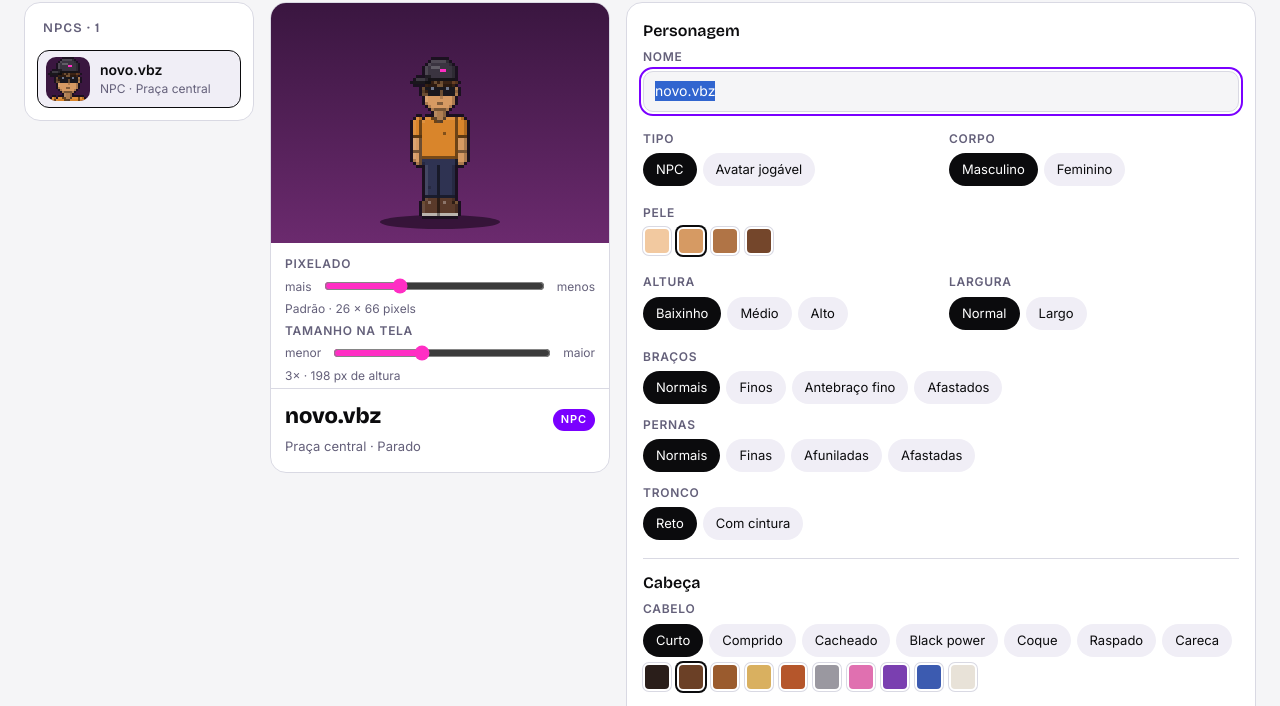
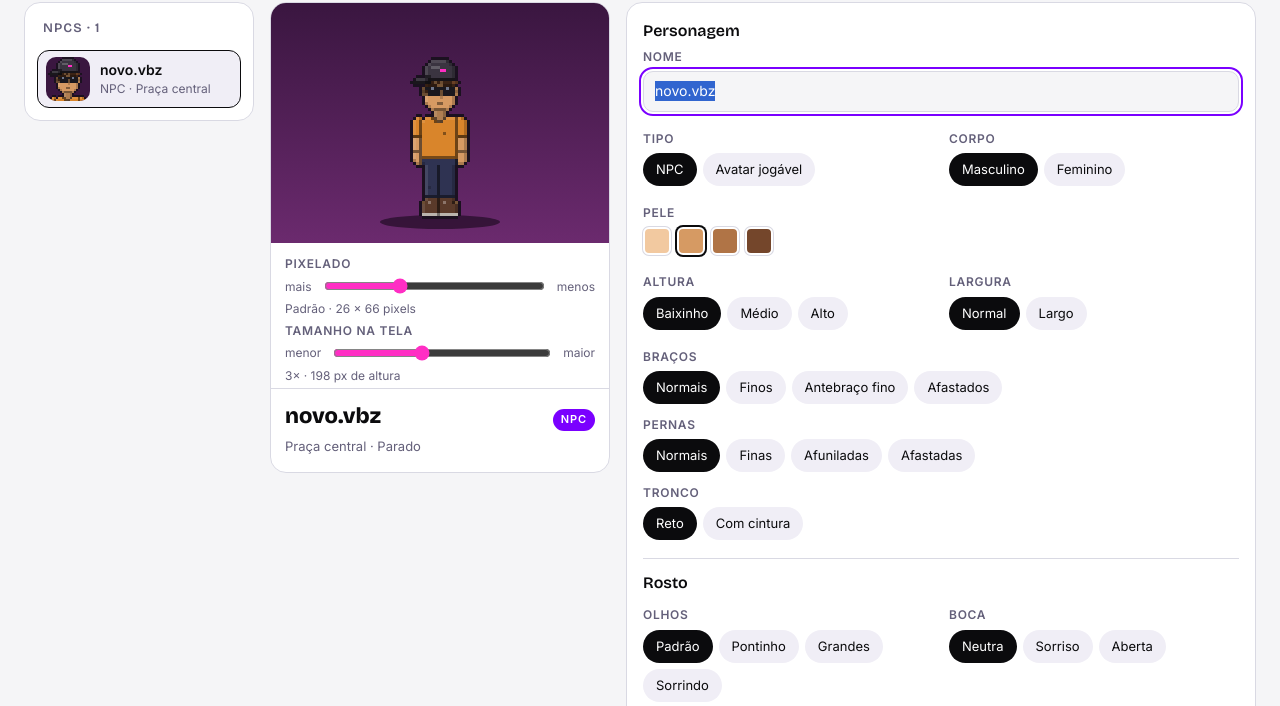
Before and after one commit to luanamatiello12-cloud/personitasvibezzzzzzz, a plain HTML site: page atelie.html in a window 1280 px wide. Shown: the part 92-798 px from the top of the page. Drawn offline with nearby package versions, Linux system fonts and the light colour scheme.

Commit message:
Opções de rosto: olhos, boca e bochechas
Co-Authored-By: Claude Fable 5.2 <noreply@anthropic.com>

```diff
--- a/atelie.html
+++ b/atelie.html
@@ -154,6 +154,9 @@ const WIDTHS=[{id:"normal",n:"Normal"},{id:"largo",n:"Largo"}];
 const ARMS=[{id:"normal",n:"Normais"},{id:"fino",n:"Finos"},{id:"afunilado",n:"Antebraço fino"},{id:"aberto",n:"Afastados"}];
 const LEGS=[{id:"normal",n:"Normais"},{id:"finas",n:"Finas"},{id:"afuniladas",n:"Afuniladas"},{id:"afastadas",n:"Afastadas"}];
 const TORSOS=[{id:"reto",n:"Reto"},{id:"cintura",n:"Com cintura"}];
+const EYES=[{id:"padrao",n:"Padrão"},{id:"pontinho",n:"Pontinho"},{id:"grandes",n:"Grandes"},{id:"felizes",n:"Sorrindo"}];
+const MOUTHS=[{id:"neutra",n:"Neutra"},{id:"sorriso",n:"Sorriso"},{id:"aberta",n:"Aberta"}];
+const CHEEKS=[{id:"sem",n:"Normais"},{id:"corada",n:"Coradas"}];
 const SHOES=[{id:"tenis",n:"Tênis"},{id:"bota",n:"Bota"}];
 const HAIRC=[{id:"2A1E1A",n:"Preto"},{id:"6B4026",n:"Castanho"},{id:"9A5B2E",n:"Castanho claro"},{id:"D9B060",n:"Loiro"},{id:"B5562B",n:"Ruivo"},{id:"9A98A0",n:"Grisalho"},{id:"E070B0",n:"Rosa"},{id:"7A3FB0",n:"Roxo"},{id:"3C5BB0",n:"Azul"},{id:"E8E2D8",n:"Platinado"}];
 const CLOTH=[{id:"D9852B",n:"Laranja"},{id:"2F3352",n:"Marinho"},{id:"2A2630",n:"Preto"},{id:"EDE8E0",n:"Branco"},{id:"7D7A86",n:"Cinza"},{id:"B8323A",n:"Vermelho"},{id:"FF2EC4",n:"Vibe Pink"},{id:"7A00FF",n:"Vibe Purple"},{id:"3D6FB8",n:"Azul"},{id:"3E7A4A",n:"Verde"},{id:"E8C140",n:"Amarelo"},{id:"C9B08A",n:"Bege"},{id:"5A3A2A",n:"Marrom"},{id:"A3287B",n:"Magenta"}];
@@ -163,10 +166,10 @@ const ACTIONS=[{id:"nenhuma",n:"Só cumprimenta"},{id:"loja",n:"Abre a loja"},{i
 
 const byId=(list,id,fb)=>list.find(x=>x.id===id)||list.find(x=>x.id===fb)||list[0];
 const HEXOK=s=>/^[0-9A-F]{6}$/i.test(s||"");
-function defaults(){return{nome:"novo.vbz",tipo:"npc",papel:"",corpo:"m",altura:"baixinho",largura:"normal",bracos:"normal",pernas:"normal",tronco:"reto",pele:"media",cabelo:"curto",corCabelo:"6B4026",chapeu:"bone",corChapeu:"3A3440",oculos:"escuros",top:"camiseta",corTop:"D9852B",baixo:"calca",corBaixo:"2F3352",tenis:"tenis",corTenis:"5A3A2A",local:"praca",faz:"parado",acao:"nenhuma",fala:"",notas:"",ordem:Date.now()}}
+function defaults(){return{nome:"novo.vbz",tipo:"npc",papel:"",corpo:"m",altura:"baixinho",largura:"normal",bracos:"normal",pernas:"normal",tronco:"reto",olhos:"padrao",boca:"neutra",bochecha:"sem",pele:"media",cabelo:"curto",corCabelo:"6B4026",chapeu:"bone",corChapeu:"3A3440",oculos:"escuros",top:"camiseta",corTop:"D9852B",baixo:"calca",corBaixo:"2F3352",tenis:"tenis",corTenis:"5A3A2A",local:"praca",faz:"parado",acao:"nenhuma",fala:"",notas:"",ordem:Date.now()}}
 function clean(r){const d=defaults(),o={...d,...(r&&typeof r==="object"?r:{})};
  o.nome=String(o.nome||"").slice(0,24);o.tipo=o.tipo==="avatar"?"avatar":"npc";o.corpo=o.corpo==="f"?"f":"m";
- o.pele=byId(SKIN,o.pele,"media").id;o.altura=byId(HEIGHTS,o.altura,"baixinho").id;o.largura=byId(WIDTHS,o.largura,"normal").id;o.bracos=byId(ARMS,o.bracos,"normal").id;o.pernas=byId(LEGS,o.pernas,"normal").id;o.tronco=byId(TORSOS,o.tronco,"reto").id;o.cabelo=byId(HAIR,o.cabelo,"curto").id;o.chapeu=byId(HAT,o.chapeu,"nenhum").id;o.oculos=byId(GLASSES,o.oculos,"nenhum").id;
+ o.pele=byId(SKIN,o.pele,"media").id;o.altura=byId(HEIGHTS,o.altura,"baixinho").id;o.largura=byId(WIDTHS,o.largura,"normal").id;o.bracos=byId(ARMS,o.bracos,"normal").id;o.pernas=byId(LEGS,o.pernas,"normal").id;o.tronco=byId(TORSOS,o.tronco,"reto").id;o.olhos=byId(EYES,o.olhos,"padrao").id;o.boca=byId(MOUTHS,o.boca,"neutra").id;o.bochecha=byId(CHEEKS,o.bochecha,"sem").id;o.cabelo=byId(HAIR,o.cabelo,"curto").id;o.chapeu=byId(HAT,o.chapeu,"nenhum").id;o.oculos=byId(GLASSES,o.oculos,"nenhum").id;
  o.top=byId(TOPS,o.top,"camiseta").id;o.baixo=byId(BOTTOMS,o.baixo,"calca").id;o.tenis=byId(SHOES,o.tenis,"tenis").id;
  for(const k of["corCabelo","corChapeu","corTop","corBaixo","corTenis"])o[k]=HEXOK(o[k])?String(o[k]).toUpperCase():d[k];
  o.local=byId(PLACES,o.local,"praca").id;o.faz=byId(DOES,o.faz,"parado").id;o.acao=byId(ACTIONS,o.acao,"nenhuma").id;
@@ -206,11 +209,18 @@ function sprite(c){
  rect(6,9,6,11,sk,"ear","earL");rect(17,9,17,11,sk,"ear","earR");put(6,10,skD,"ear","earL");put(17,10,skD,"ear","earR");
  // face
  const ink=[30,22,30];
- put(9,10,ink,"head");put(9,11,ink,"head");put(14,10,ink,"head");put(14,11,ink,"head");
- put(10,10,[245,240,235],"head");put(13,10,[245,240,235],"head");
- row(8,8,10,hcD,"head");row(8,13,15,hcD,"head");
- put(12,12,skD,"head");put(11,14,mul(sk,.6),"head");put(12,14,mul(sk,.6),"head");
- if(fem){put(8,13,mul(sk,1.12),"head");put(15,13,mul(sk,1.12),"head")}
+ const wh=[245,240,235],lip=mul(sk,.6);
+ if(c.olhos==="pontinho"){rect(10,10,10,11,ink,"head");rect(13,10,13,11,ink,"head")}
+ else if(c.olhos==="grandes"){rect(9,10,10,11,ink,"head");rect(13,10,14,11,ink,"head");put(9,10,wh,"head");put(13,10,wh,"head")}
+ else if(c.olhos==="felizes"){for(const [x,y] of[[8,11],[9,10],[10,11],[13,11],[14,10],[15,11]])put(x,y,ink,"head")}
+ else{put(9,10,ink,"head");put(9,11,ink,"head");put(14,10,ink,"head");put(14,11,ink,"head");put(10,10,wh,"head");put(13,10,wh,"head")}
+ if(c.olhos==="pontinho"){row(8,9,10,hcD,"head");row(8,13,14,hcD,"head")}else{row(8,8,10,hcD,"head");row(8,13,15,hcD,"head")}
+ put(12,12,skD,"head");
+ if(c.boca==="sorriso"){put(10,13,lip,"head");put(13,13,lip,"head");put(11,14,lip,"head");put(12,14,lip,"head")}
+ else if(c.boca==="aberta"){row(13,11,12,ink,"head");row(14,11,12,[196,72,84],"head")}
+ else{put(11,14,lip,"head");put(12,14,lip,"head")}
+ if(c.bochecha==="corada"){const bl=[Math.min(255,sk[0]+18),Math.round(sk[1]*.82),Math.round(sk[2]*.88)];put(8,13,bl,"head");put(15,13,bl,"head");if(c.boca!=="sorriso"){put(9,13,bl,"head");put(14,13,bl,"head")}}
+ else if(fem){put(8,13,mul(sk,1.12),"head");put(15,13,mul(sk,1.12),"head")}
  // bottoms
  if(c.baixo==="saia"){rect(T[0],35,T[1],38,bc,"bottom");rect(T[0]-1,39,T[1]+1,43,bc,"bottom");rect(T[0]-2,44,T[1]+2,46,bc,"bottom");for(let x=T[0];x<=T[1];x+=3)rect(x,40,x,46,bcD,"bottom")}
  else{const end=c.baixo==="shorts"?45:56;rect(T[0],35,11,38,bc,"bottom","botL");rect(12,35,T[1],38,bc,"bottom","botL");rect(LL[0],39,LL[1],end,bc,"bottom","botL");rect(LR[0],39,LR[1],end,bc,"bottom","botR");
@@ -399,6 +409,9 @@ function renderForm(){
   field("Pernas",chips(LEGS,c.pernas,v=>set("pernas",v))),
   field("Tronco",chips(TORSOS,c.tronco,v=>set("tronco",v)))];
  f.append(sec("Personagem",...ident));
+ f.append(sec("Rosto",
+  two(field("Olhos",chips(EYES,c.olhos,v=>set("olhos",v))),field("Boca",chips(MOUTHS,c.boca,v=>set("boca",v)))),
+  field("Bochechas",chips(CHEEKS,c.bochecha,v=>set("bochecha",v)))));
  f.append(sec("Cabeça",
   field("Cabelo",chips(HAIR,c.cabelo,v=>set("cabelo",v)),swatches(HAIRC,c.corCabelo,v=>set("corCabelo",v))),
   two(field("Chapéu",chips(HAT,c.chapeu,v=>set("chapeu",v)),...(c.chapeu!=="nenhum"?[swatches(CLOTH,c.corChapeu,v=>set("corChapeu",v))]:[])),
```
Also changed, not shown: index.html (+20 -7 lines).
